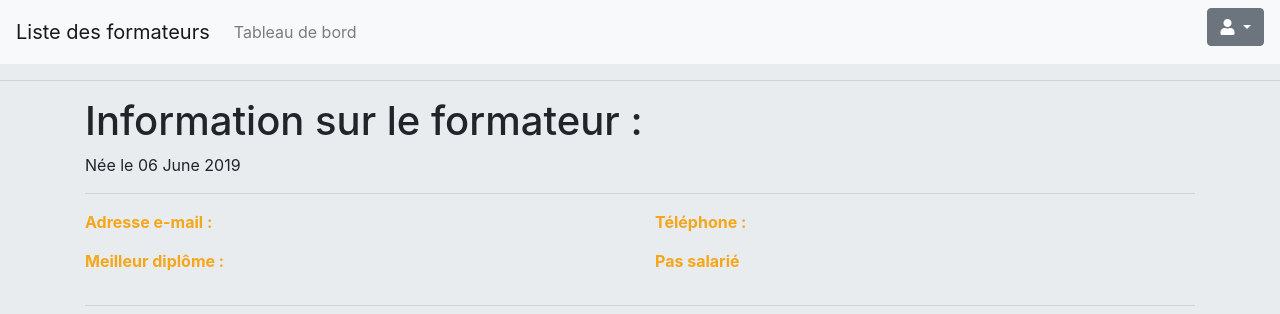
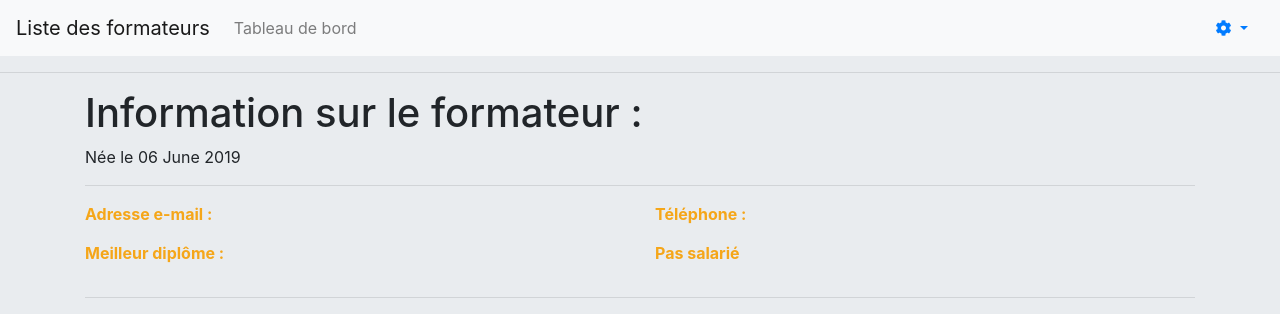
Before and after one commit to justinnth/tableau_de_bord, a Symfony app: template templates/formateurs/formateurs.html.twig in a window 1280 px wide. Shown: the top 314 px of the page. Run offline with Twig, Linux system fonts and the light colour scheme; the template is opened without the code that fills it, so the values that code supplies are empty; some libraries are stand-ins or nearby versions.

Commit message:
Update navbar top

```diff
--- a/templates/formateurs/formateurs.html.twig
+++ b/templates/formateurs/formateurs.html.twig
@@ -23,13 +23,17 @@
                 {% endif %}
             </ul>
             <div class="dropdown">
-                <button type="button" class="btn btn-secondary dropdown-toggle" data-toggle="dropdown">
-                    <i class="fas fa-user"></i>
-                </button>
-                <div class="dropdown-menu dropdown-menu-right">
-                    <a class="dropdown-item" href="{{ path('app_account') }}">Mon compte</a>
+                <a class="nav-link dropdown-toggle" href="#" id="navbarDropdownMenuLink" role="button" data-toggle="dropdown" aria-haspopup="true" aria-expanded="false">
+                    <i class="fas fa-cog"></i>
+                </a>
+                <div class="dropdown-menu dropdown-menu-right" aria-labelledby="navbarDropdownMenuLink">
+                    <a class="dropdown-item" href="{{ path('app_account') }}">
+                        <i class="fas fa-user"></i> Mon compte
+                    </a>
                     <div class="dropdown-divider"></div>
-                    <a class="dropdown-item" href="{{ path('app_logout') }}">Se déconnecter</a>
+                    <a class="dropdown-item" href="{{ path('app_logout') }}">
+                        <i class="fas fa-power-off"></i> Se déconnecter
+                    </a>
                 </div>
             </div>
         </div>
--- a/templates/tableau_de_bord.html.twig
+++ b/templates/tableau_de_bord.html.twig
@@ -4,7 +4,7 @@
 
 {% block body %}
     <div class="jumbotron">
-        <div class="row">
+        <div class="row align-items-center">
             <div class="col">
                 <h1 class="display-4">Bienvenue sur le tableau de bord!</h1>
                 <p class="lead">Vous êtes actuellement connecté en tant que
@@ -22,7 +22,6 @@
                 </p>
             </div>
             <div class="col col-lg-2">
-                <br>
                 <a href="{{ path('app_logout') }}">
                     <button type="button" class="btn btn-labeled btn-danger">
                         <span class="btn-label"><i class="fas fa-power-off"></i></span>
```
